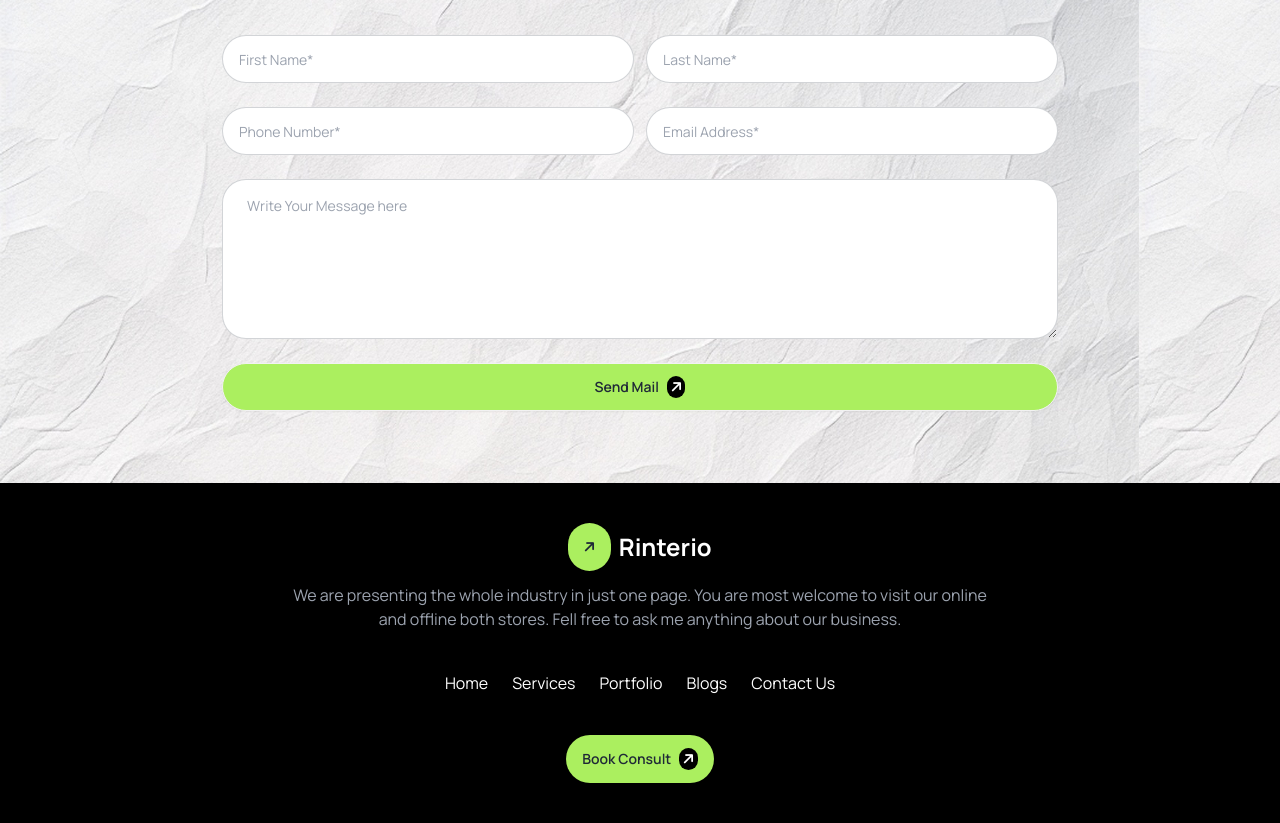
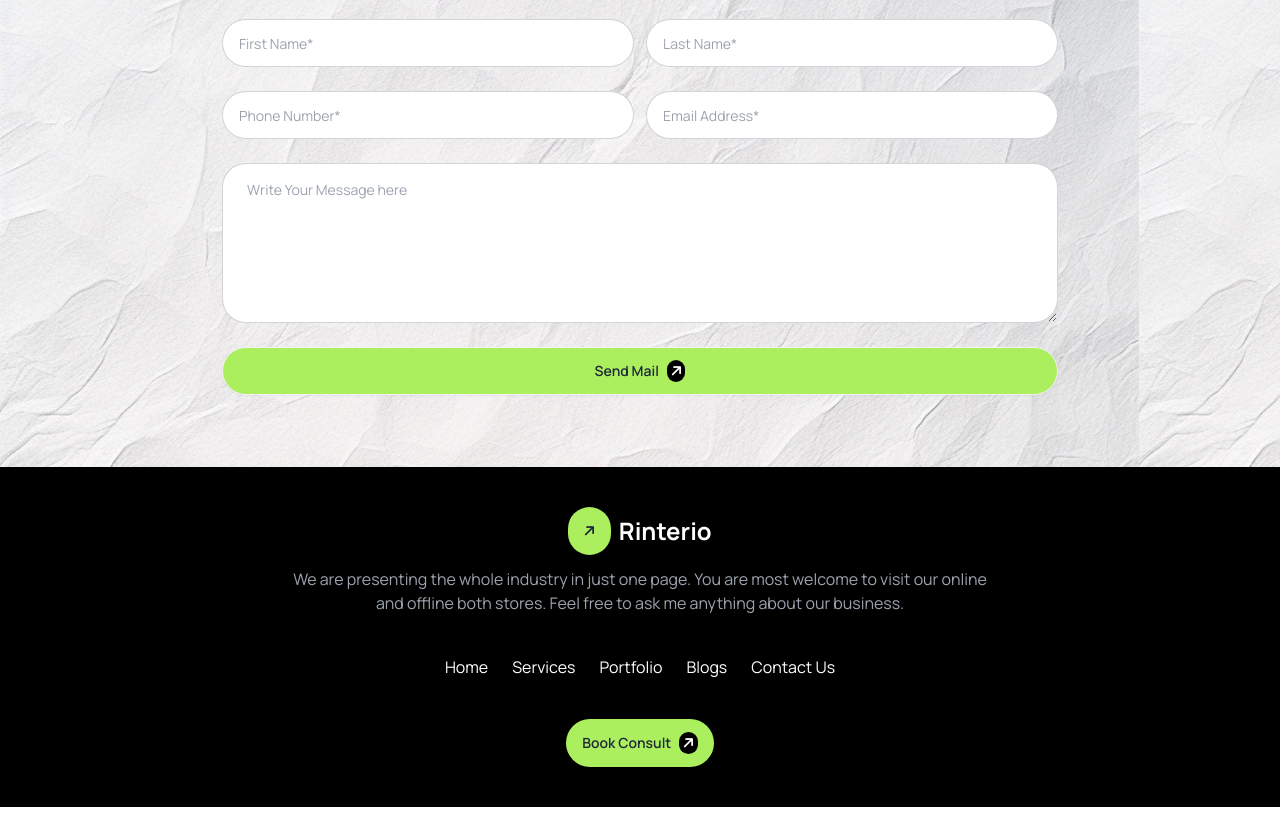
Before and after one commit to fahimbrew/assignment-3, a plain HTML site: page index.html in a window 1280 px wide. Shown: the part 4332-5155 px from the top of the page. Drawn offline with nearby package versions, Linux system fonts and the light colour scheme.

Commit message:
finalized the project and small changes done

```diff
--- a/index.html
+++ b/index.html
@@ -580,7 +580,7 @@
         </article>
 
         <!-- form section starts -->
-        <section class="bg-paper mt-5 p-5 lg:p-10">
+        <section class="bg-paper mt-1 p-5 lg:p-10">
             <!-- title -->
             <div class=" text-center space-y-3 pb-5">
                 <div>
@@ -688,7 +688,7 @@
                 most
                 welcome to visit
                 our online and
-                offline both stores. Fell free to ask me anything about our business.</p>
+                offline both stores. Feel free to ask me anything about our business.</p>
 
         </div>
         <div class="mt-10 w-7/12 mx-auto text-center">
```
